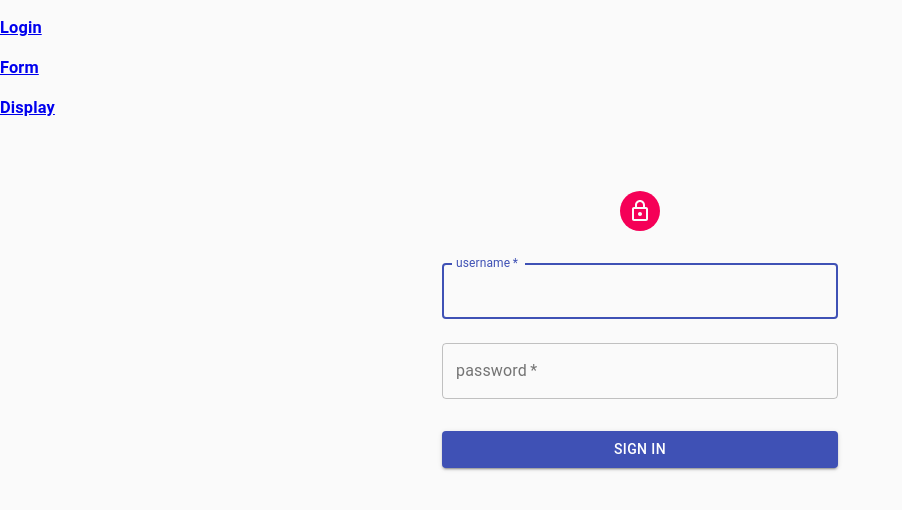
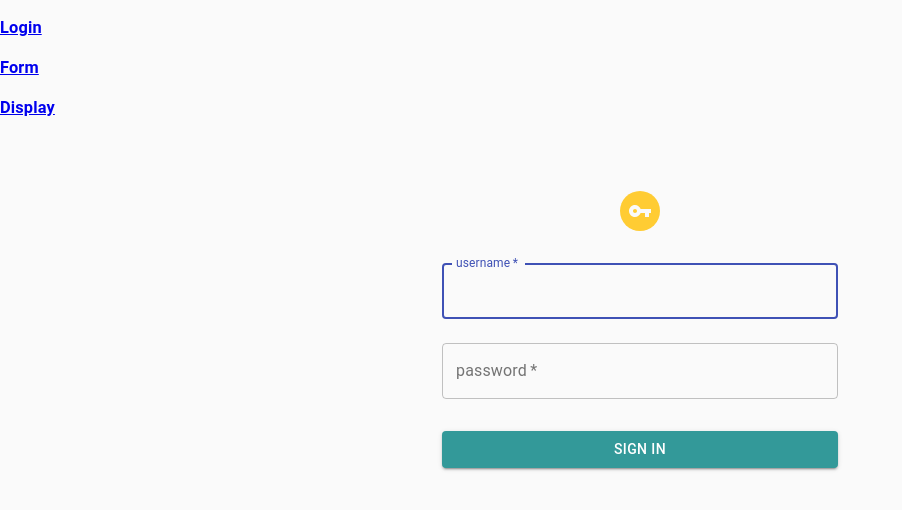
Before and after one commit to limzkil/OM-binder-program, a React (Create React App) app: page /login in a window 1280 px wide. Shown: the top 510 px of the page, without its empty margins (0-902 px from the left). Built offline with nearby package versions, Linux system fonts and the light colour scheme.

Commit message:
styling on login form

```diff
--- a/src/AdminLogin.js
+++ b/src/AdminLogin.js
@@ -2,7 +2,7 @@ import Avatar from '@material-ui/core/Avatar';
 import Button from '@material-ui/core/Button';
 import CssBaseline from '@material-ui/core/CssBaseline';
 import TextField from '@material-ui/core/TextField';
-import LockOutlinedIcon from '@material-ui/icons/LockOutlined';
+import VpnKeyIcon from '@material-ui/icons/VpnKey';
 import { makeStyles } from '@material-ui/core/styles';
 import Container from '@material-ui/core/Container';
 
@@ -15,7 +15,7 @@ const useStyles = makeStyles((theme) => ({
   },
   avatar: {
     margin: theme.spacing(1),
-    backgroundColor: theme.palette.secondary.main,
+    backgroundColor: '#ffcc33'
   },
   form: {
     width: '100%', // Fix IE 11 issue.
@@ -23,6 +23,10 @@ const useStyles = makeStyles((theme) => ({
   },
   submit: {
     margin: theme.spacing(3, 0, 2),
+    backgroundColor: '#339999',
+    '&:hover': {
+      backgroundColor: '#2c8080'
+    }
   },
 }));
 
@@ -34,7 +38,7 @@ export default function AdminLogin() {
       <CssBaseline />
       <div className={classes.paper}>
         <Avatar className={classes.avatar}>
-          <LockOutlinedIcon />
+          <VpnKeyIcon />
         </Avatar>
         <form className={classes.form} noValidate method="POST" action="/login">
           <TextField
```
